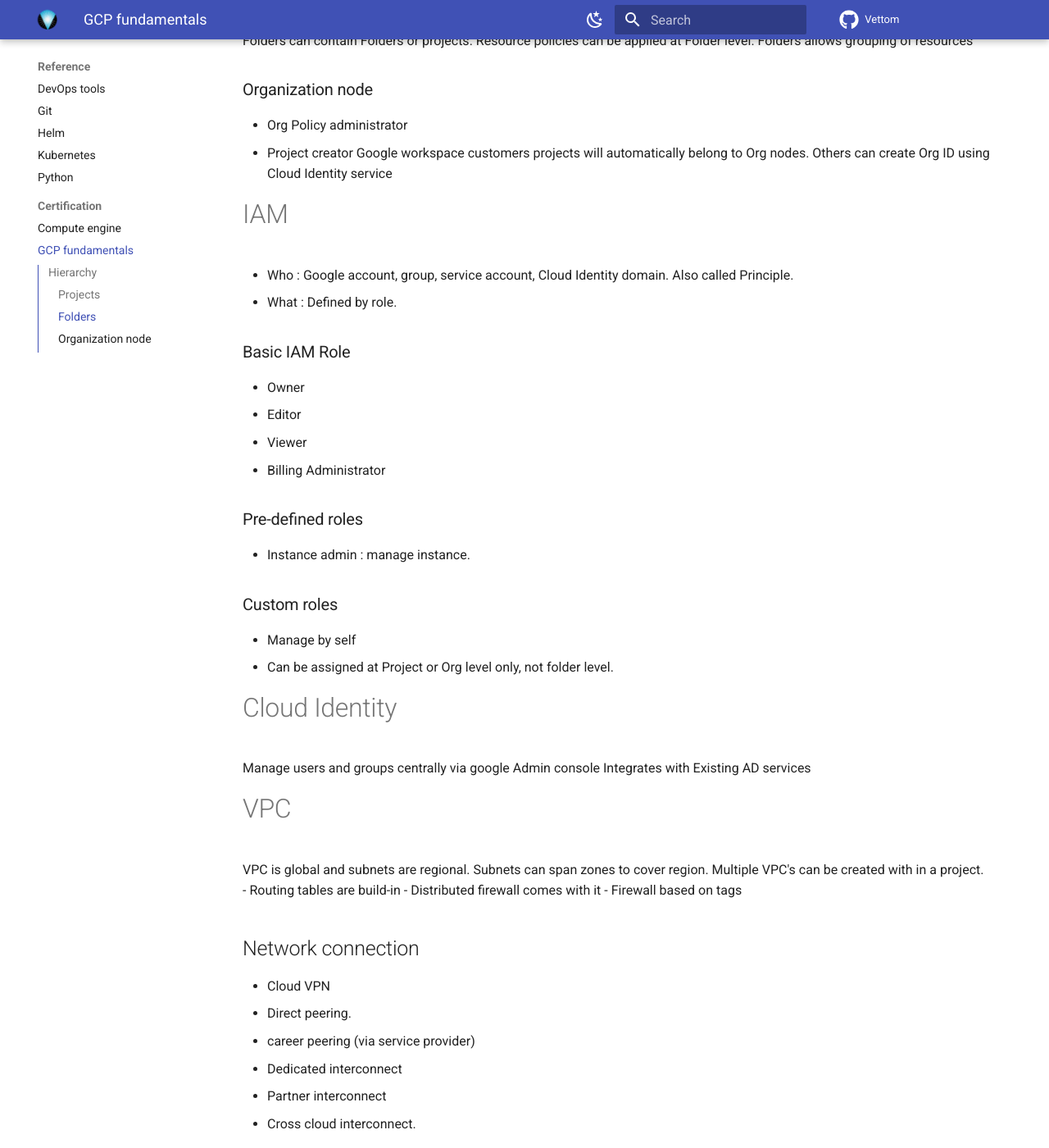
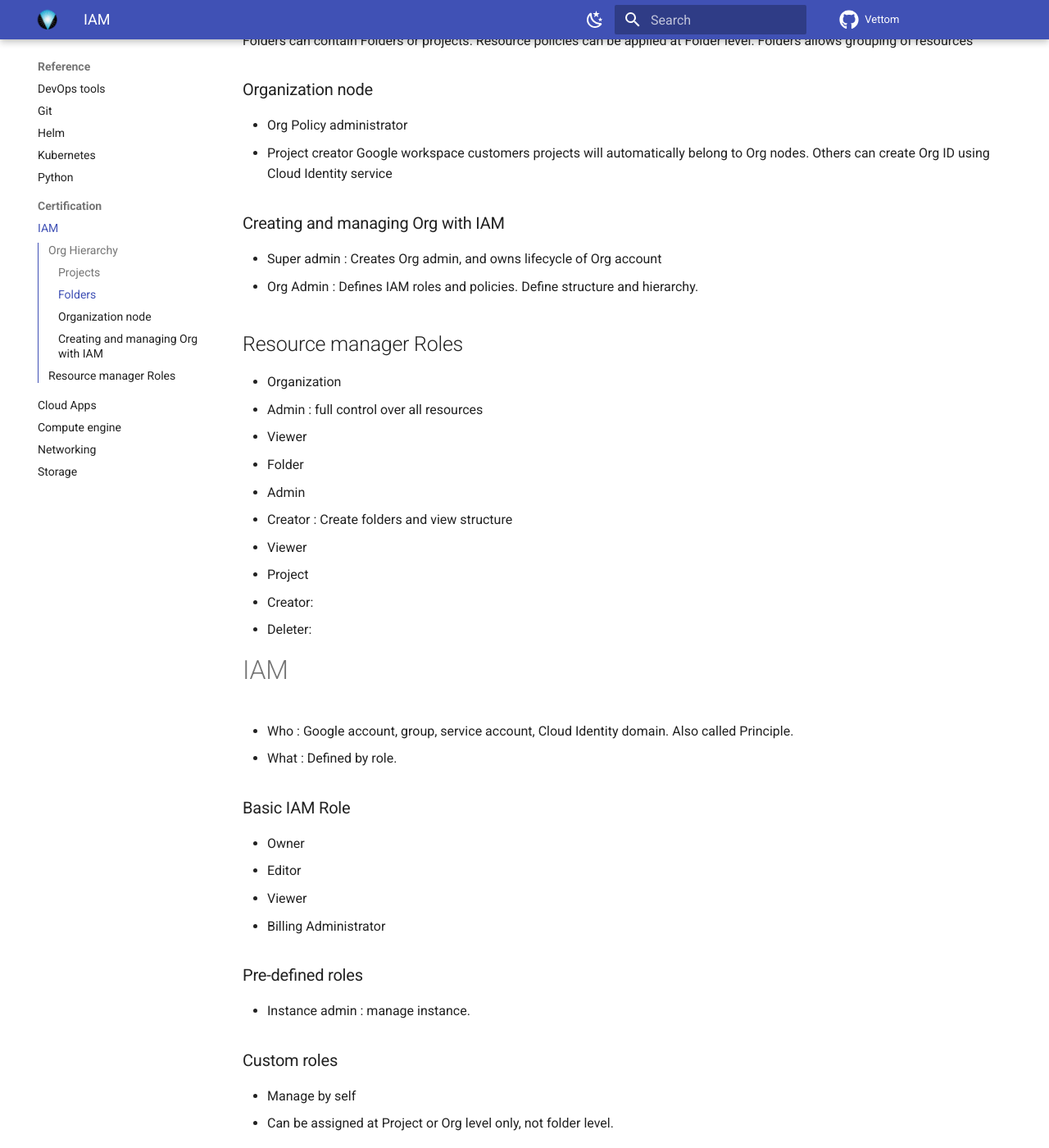
Before and after one commit to vettom/vettom.github.io, an MkDocs documentation site: the page built from docs/Reference/Certification/IAM.md, in a window 1280 px wide and 1400 px high, scrolled down 542 px. Shown: the whole window at 82% size. Built offline with MkDocs 1.6.1 and Material for MkDocs 9.7.7, drawn with Linux system fonts in a browser that asks for light colours; some of the changed text lies outside the part shown.

Commit message:
Update by DV on Fri 27 Sep 2024 09:01:12 BST

```diff
--- a/docs/Reference/Certification/gcp-intro.md
+++ b/docs/Reference/Certification/IAM.md
@@ -1,6 +1,6 @@
-# GCP fundamentals
+# IAM
 
-## Hierarchy
+## Org Hierarchy
 
 4 Levels of Hierarchy.
 Organization node
@@ -25,6 +25,21 @@
 - Project creator
 Google workspace customers projects will automatically belong to Org nodes. Others can create Org ID using Cloud Identity service
 
+### Creating and managing Org with IAM
+- Super admin : Creates Org admin, and owns lifecycle of Org account
+- Org Admin : Defines IAM roles and policies. Define structure and hierarchy.
+
+## Resource manager Roles
+- Organization
+  - Admin : full control over all resources
+  - Viewer
+- Folder
+  - Admin
+  - Creator : Create folders and view structure
+  - Viewer
+- Project
+  - Creator:
+  - Deleter:
 
 # IAM
 - Who : Google account, group, service account, Cloud Identity domain. Also called Principle.
@@ -46,17 +61,3 @@
 # Cloud Identity
 Manage users and groups centrally via google Admin console
 Integrates with Existing AD services
-
-# VPC
-VPC is global and subnets are regional. Subnets  can span zones to cover region. Multiple VPC's can be created with in a project.
-- Routing tables are build-in
-- Distributed firewall comes with it
-- Firewall based on tags
-
-## Network connection
-- Cloud VPN
-- Direct peering.
-- career peering (via service provider)
-- Dedicated interconnect
-- Partner interconnect
-- Cross cloud interconnect.
```
Also changed, not shown: docs/Reference/Certification/Run-apps.md (added, +8 -0 lines), docs/Reference/Certification/networking.md (added, +15 -0 lines), docs/Reference/Certification/storege.md (added, +69 -0 lines).
